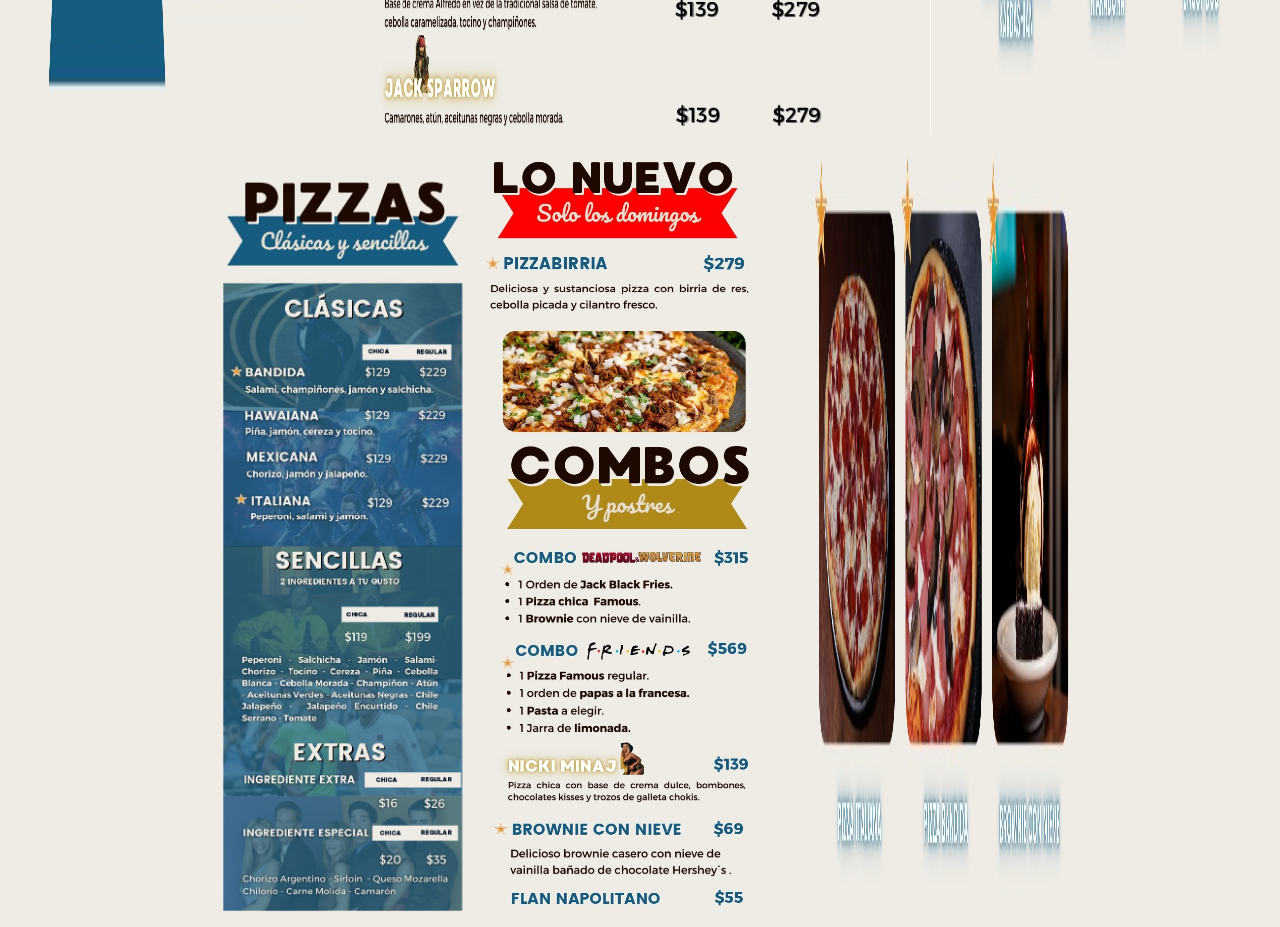
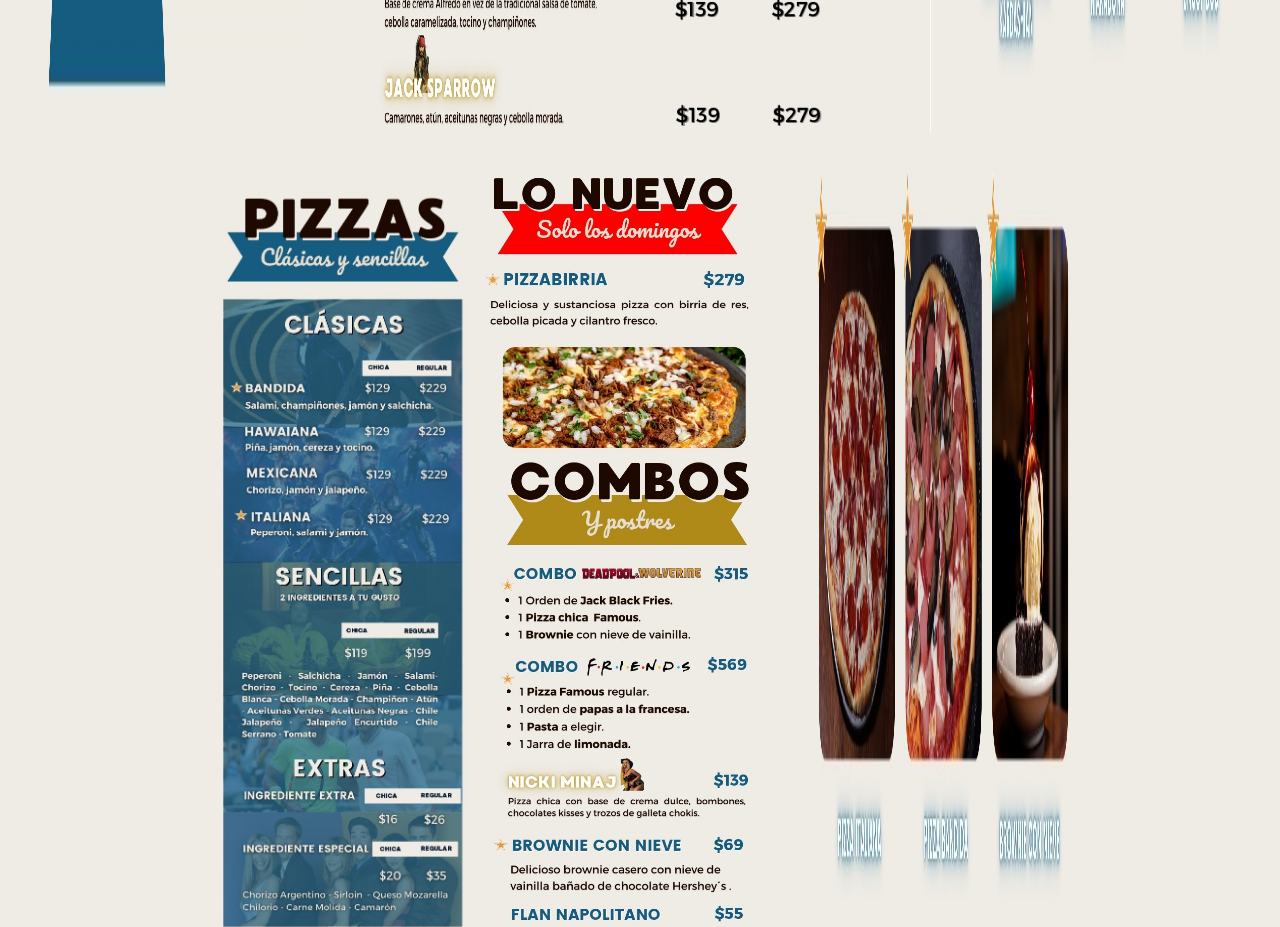
Before and after one commit to thefamouspizzabeermenu/thefamouspizzabeermenu.github.io, a plain HTML site: page index.html in a window 1280 px wide. Shown: the part 2200-3127 px from the top of the page. Drawn offline with nearby package versions, Linux system fonts and the light colour scheme; a web font is replaced by a local one.

Commit message:
Add files via upload

```diff
--- a/index.html
+++ b/index.html
@@ -189,7 +189,7 @@ $(document).ready(function(){
                         <img class="imagen33 col-11 col-lg-3 mt-2" src="img/34.jpg" id="pizzasClasicas" >
             </div>
 
-            <div class="row justify-content-center" style="margin: 0 auto;" >
+            <div class="row justify-content-center mt-3" style="margin: 0 auto;" >
 
                         <img class="imagen7 col-6 col-lg-3" src="img/4.jpg" >
                         <img class="imagen8 col-6 col-lg-3" src="img/42.jpg" >
@@ -212,7 +212,7 @@ $(document).ready(function(){
 
 
 
-            <div class="row justify-content-center" style="margin: 0 auto;" id="bebidas">
+            <div class="row justify-content-center mt-3" style="margin: 0 auto;" id="bebidas">
 
                         <img class="imagen7 col-12 col-lg-3" src="img/6.jpg" >
                         <img class="imagen4 col-12 col-lg-3" src="img/62.jpg" >
@@ -227,7 +227,7 @@ $(document).ready(function(){
                         <img class="imagen33 col-12 col-lg-3 mt-2" src="img/73.jpg" id="siguenos">
 
             </div>
-             <div class="row justify-content-center mt-2" style="margin: 0 auto;">
+             <div class="row justify-content-center mt-3" style="margin: 0 auto;">
 
                         <img class="imagen10 col-12 col-lg-3" src="img/8.jpg" >
                         <img class="imagen4 col-12 col-lg-3" src="img/82.jpg" >
--- a/js/index.js
+++ b/js/index.js
@@ -13,7 +13,7 @@ window.sr = ScrollReveal();
 
 sr.reveal('.imagen2', {
 		duration: 2000, //tiempo
-		delay:200,
+		delay:3000,
 		origin: 'right', //origen
 		distance: '-100px', //distancia
 
@@ -22,7 +22,7 @@ sr.reveal('.imagen2', {
 
 sr.reveal('.imagen3', {
 		duration: 2000, //tiempo
-		delay:200,
+		delay:3000,
 		origin: 'top', //origen
 		distance: '-200px', //distancia
 
@@ -31,7 +31,7 @@ sr.reveal('.imagen33', {
 		duration: 2000, //tiempo
 		delay:500,
 		origin: 'top', //origen
-		distance: '-200px', //distancia
+		distance: '-100px', //distancia
 
 	});
 sr.reveal('.imagen22', {
@@ -87,6 +87,14 @@ sr.reveal('.menuDigital', {
 		origin: 'top', //origen
 		scale: 0.10,
 		distance: '-0' //distancia
+
+
+	});
+	sr.reveal('.table', {
+	duration: 3000, //tiempo
+		delay:800,
+		origin: 'top', //origen
+		distance: '300px' //distancia
 
 
 	});
```
